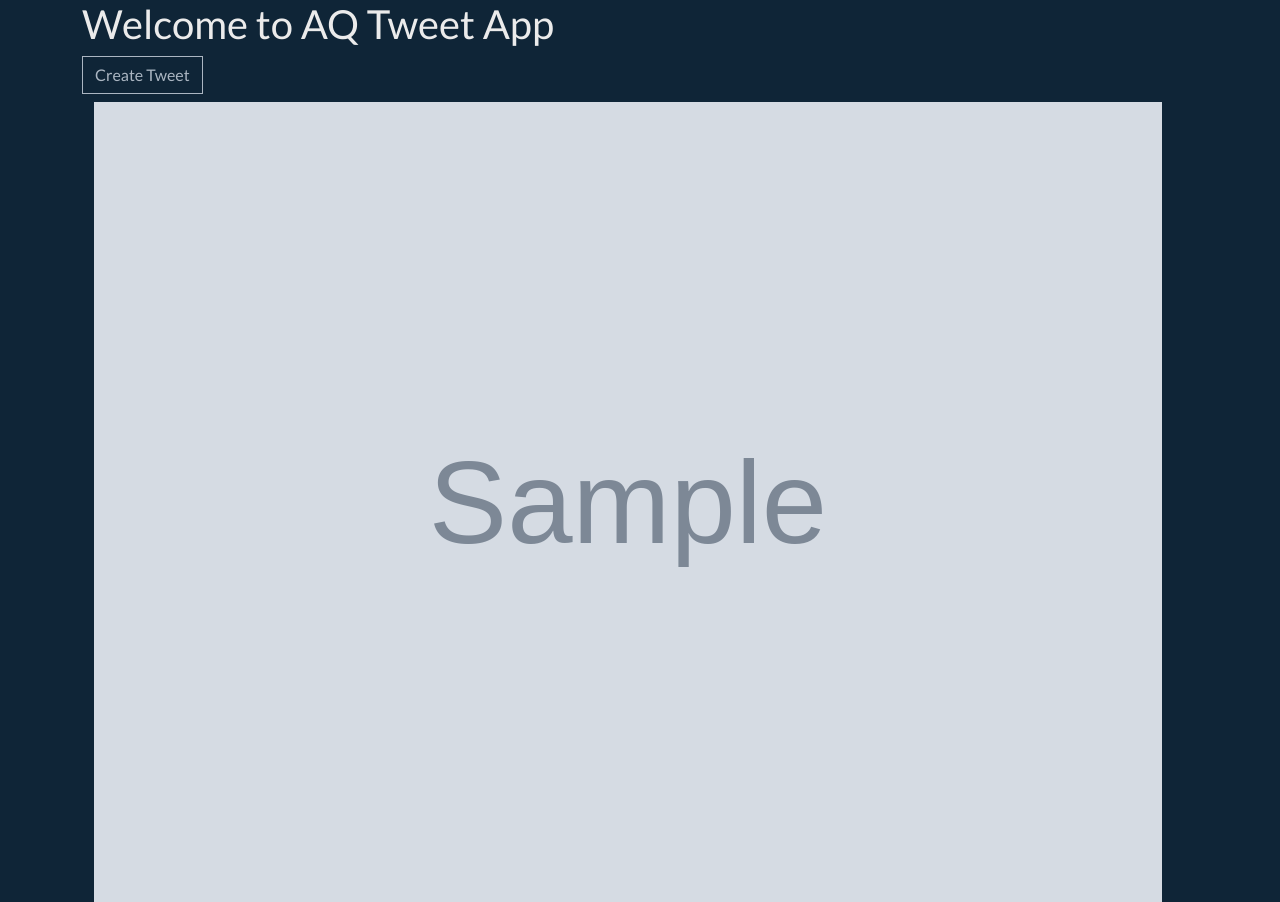
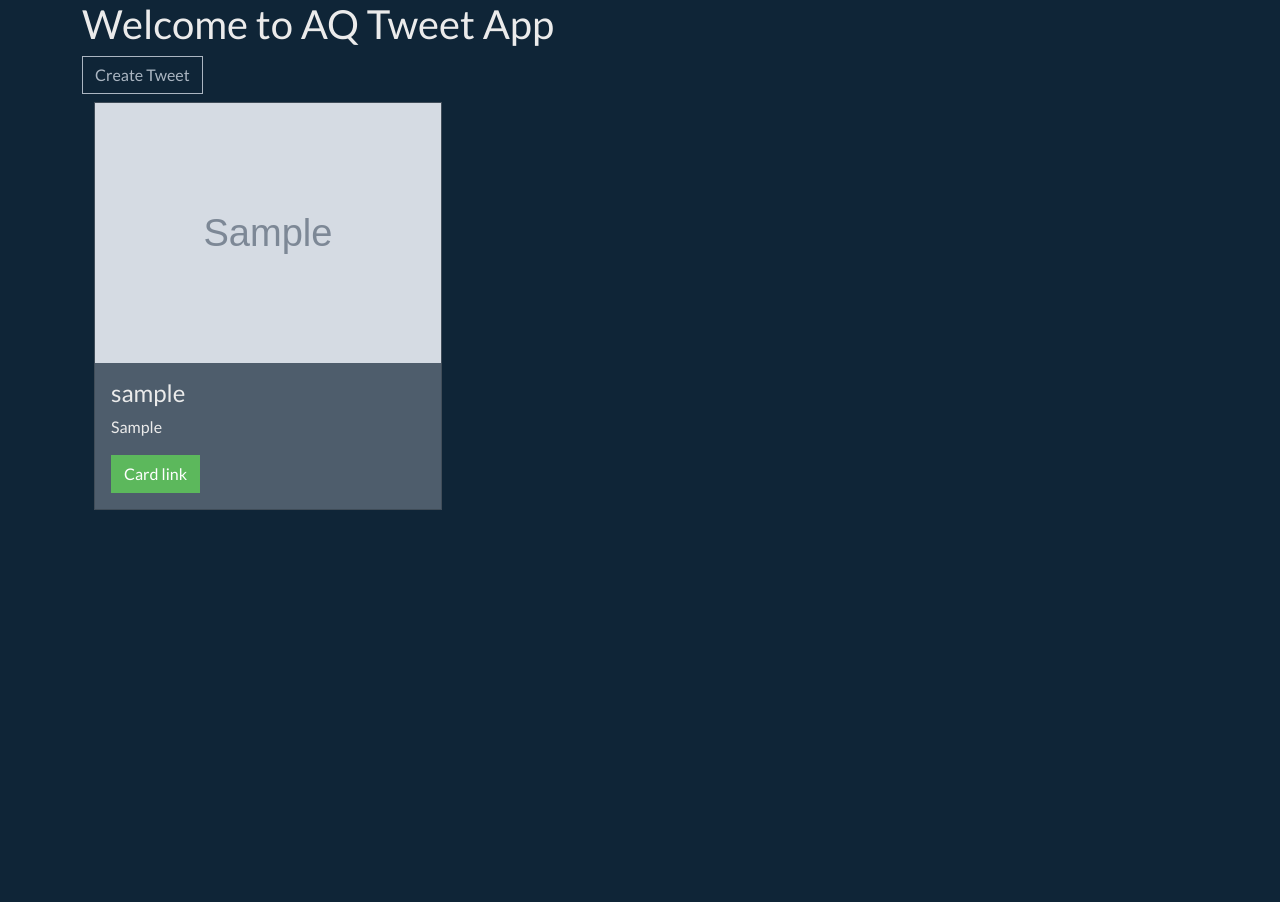
Before and after one commit to aqtech01/djangoFullStackProject, a Django app: page / in a window 1280 px wide. Shown: the part 56-958 px from the top of the page. After the commit the page ends 566 px from the top, so only its background shows below. Run offline with Django 5.2, Linux system fonts and the light colour scheme; tables that the repository leaves empty hold one stand-in row (values such as "Sample post"); grey boxes marked "Sample" are stand-in pictures; some libraries are stand-ins or nearby versions.

Commit message:
little bit

```diff
--- a/templates/core/index.html
+++ b/templates/core/index.html
@@ -1,18 +1,21 @@
-{% extends "base.html" %} {% block content %}
+{% extends "base.html" %}
+
+{% block content %}
 <h1>Welcome to AQ Tweet App</h1>
-<a href="" class="btn btn-outline-light mb-2"> Create Tweet </a>
+<a href="" class="btn btn-outline-light mb-2">Create Tweet</a>
 
-<div class="container row gap-3">
-
-  {% for tweet in tweets %}
-  <img src="{{tweet.photo.url}}" alt="img" srcset="" />
-  <div class="card">
-    <div class="card-body">
-      <h4 class="card-title">{{tweet.user.username}}</h4>
-
-      <p class="card-text">{{ tweet.tweet }}</p>
-      <a href="#" class="card-link btn btn-success">Card link</a>
-
+<div class="container">
+  <div class="row gap-3">
+    {% for tweet in tweets %}
+    <div class="col-md-4">
+      <div class="card">
+        <img src="{{ tweet.photo.url }}" alt="img" class="card-img-top">
+        <div class="card-body">
+          <h4 class="card-title">{{ tweet.user.username }}</h4>
+          <p class="card-text">{{ tweet.tweet }}</p>
+          <a href="#" class="card-link btn btn-success">Card link</a>
+        </div>
+      </div>
     </div>
     {% endfor %}
   </div>
```
